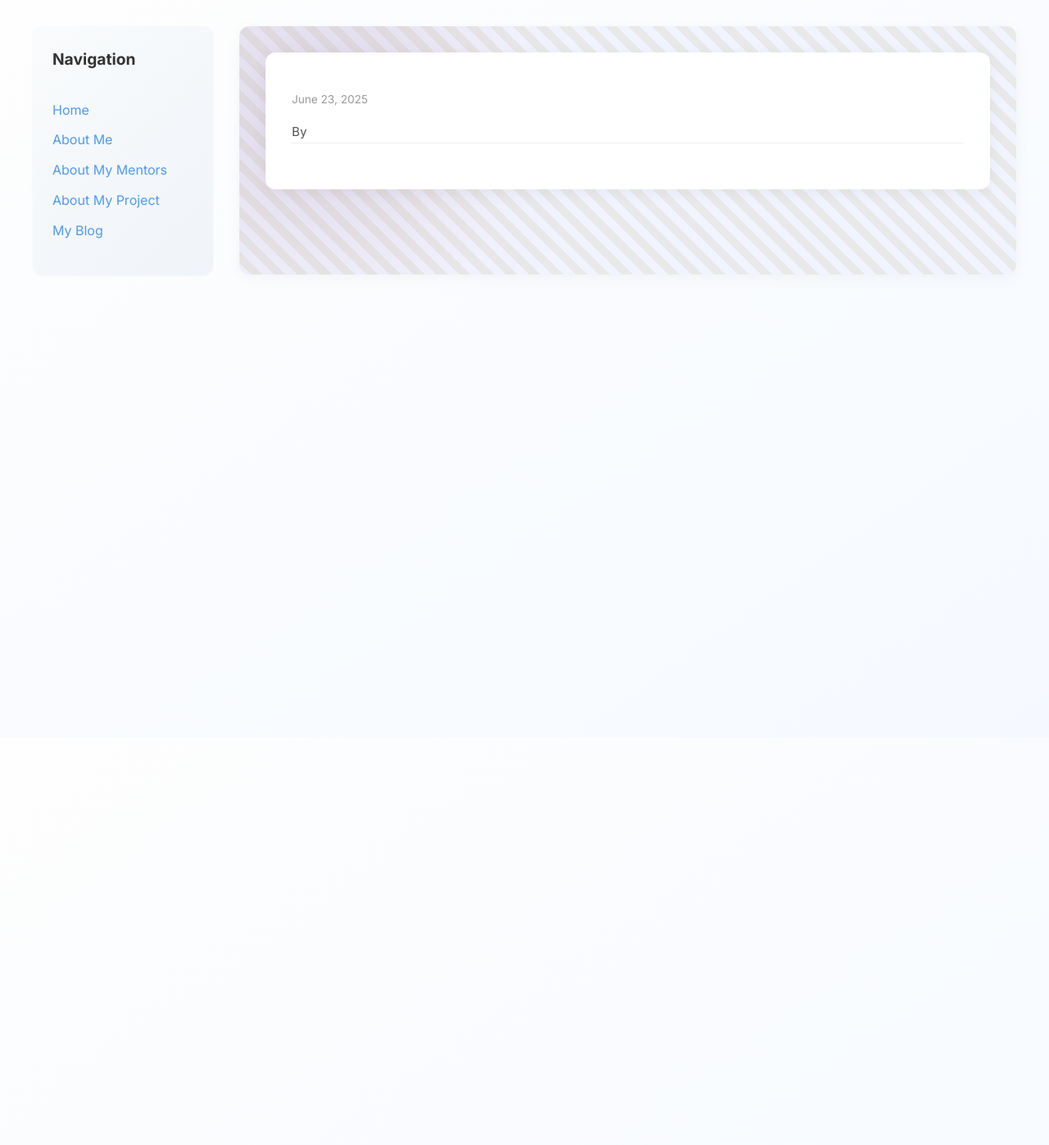
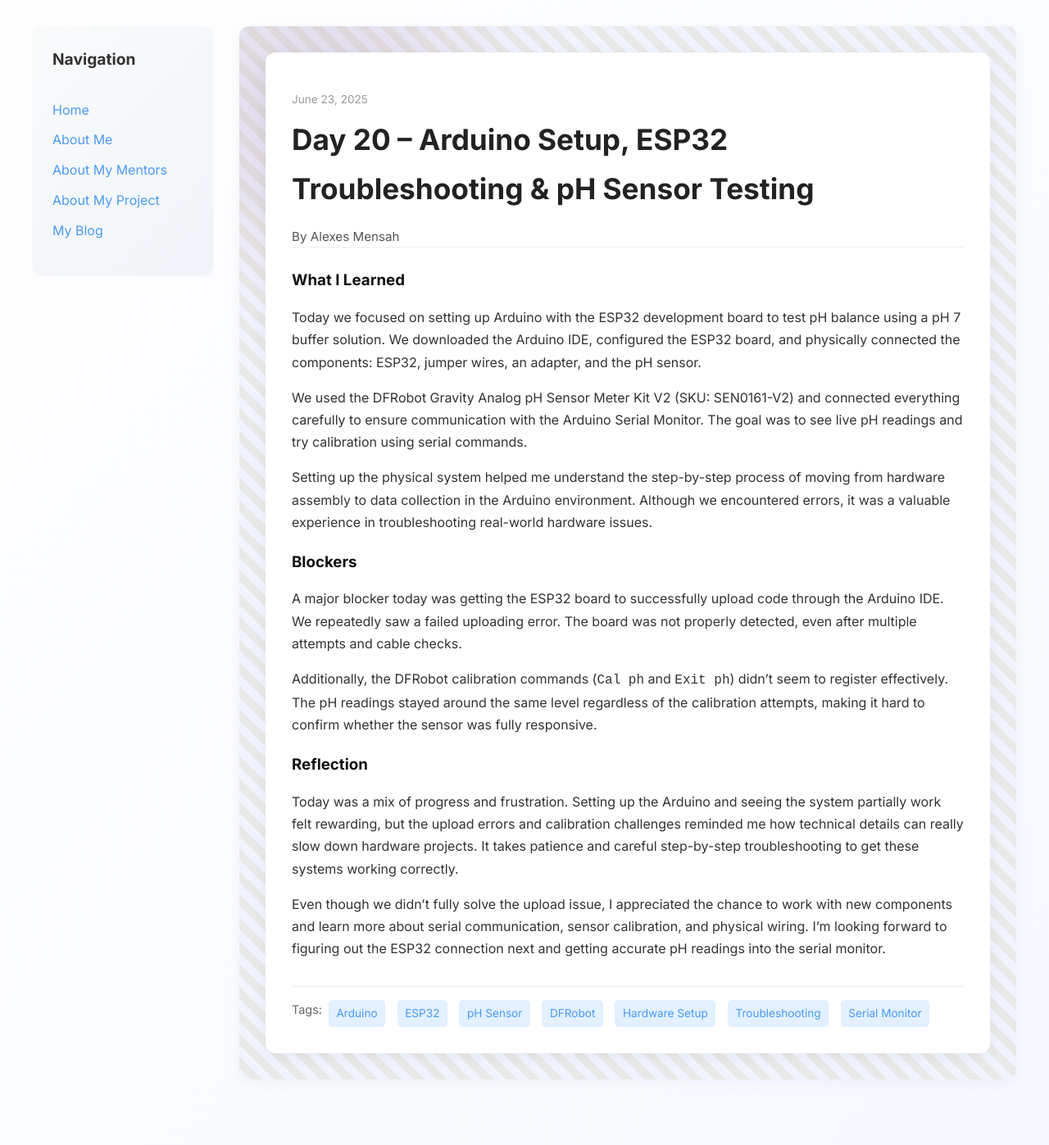
Before and after one commit to alexes22/alexes22.github.io, a Jekyll site: the page built from _posts/2025-06-23-day-20.md, in a window 1280 px wide. Shown: the whole page at 82% size. Built offline with Jekyll 4.4.1, drawn with Linux system fonts in a browser that asks for light colours; our own code applies the rules of GitHub Pages for plain Markdown files; before the commit the page ends 900 px from its top, so only the background shows below that.

Commit message:
Update 2025-06-23-day-20.md

```diff
--- a/_posts/2025-06-23-day-20.md
+++ b/_posts/2025-06-23-day-20.md
@@ -16,10 +16,10 @@
 blockers: |
   A major blocker today was getting the ESP32 board to successfully upload code through the Arduino IDE. We repeatedly saw a failed uploading error. The board was not properly detected, even after multiple attempts and cable checks.
 
-Additionally, the DFRobot calibration commands (`Cal ph` and `Exit ph`) didn’t seem to register effectively. The pH readings stayed around the same level regardless of the calibration attempts, making it hard to confirm whether the sensor was fully responsive.
+  Additionally, the DFRobot calibration commands (`Cal ph` and `Exit ph`) didn’t seem to register effectively. The pH readings stayed around the same level regardless of the calibration attempts, making it hard to confirm whether the sensor was fully responsive.
 
 reflection: |
-Today was a mix of progress and frustration. Setting up the Arduino and seeing the system partially work felt rewarding, but the upload errors and calibration challenges reminded me how technical details can really slow down hardware projects. It takes patience and careful step by step troubleshooting to get these systems working correctly.
+  Today was a mix of progress and frustration. Setting up the Arduino and seeing the system partially work felt rewarding, but the upload errors and calibration challenges reminded me how technical details can really slow down hardware projects. It takes patience and careful step-by-step troubleshooting to get these systems working correctly.
 
-Even though we didn’t fully solve the upload issue, I appreciated the chance to work with new components and learn more about serial communication, sensor calibration, and physical wiring. I’m looking forward to figuring out the ESP32 connection next and getting accurate pH readings into the serial monitor.
+  Even though we didn’t fully solve the upload issue, I appreciated the chance to work with new components and learn more about serial communication, sensor calibration, and physical wiring. I’m looking forward to figuring out the ESP32 connection next and getting accurate pH readings into the serial monitor.
 ---
```
